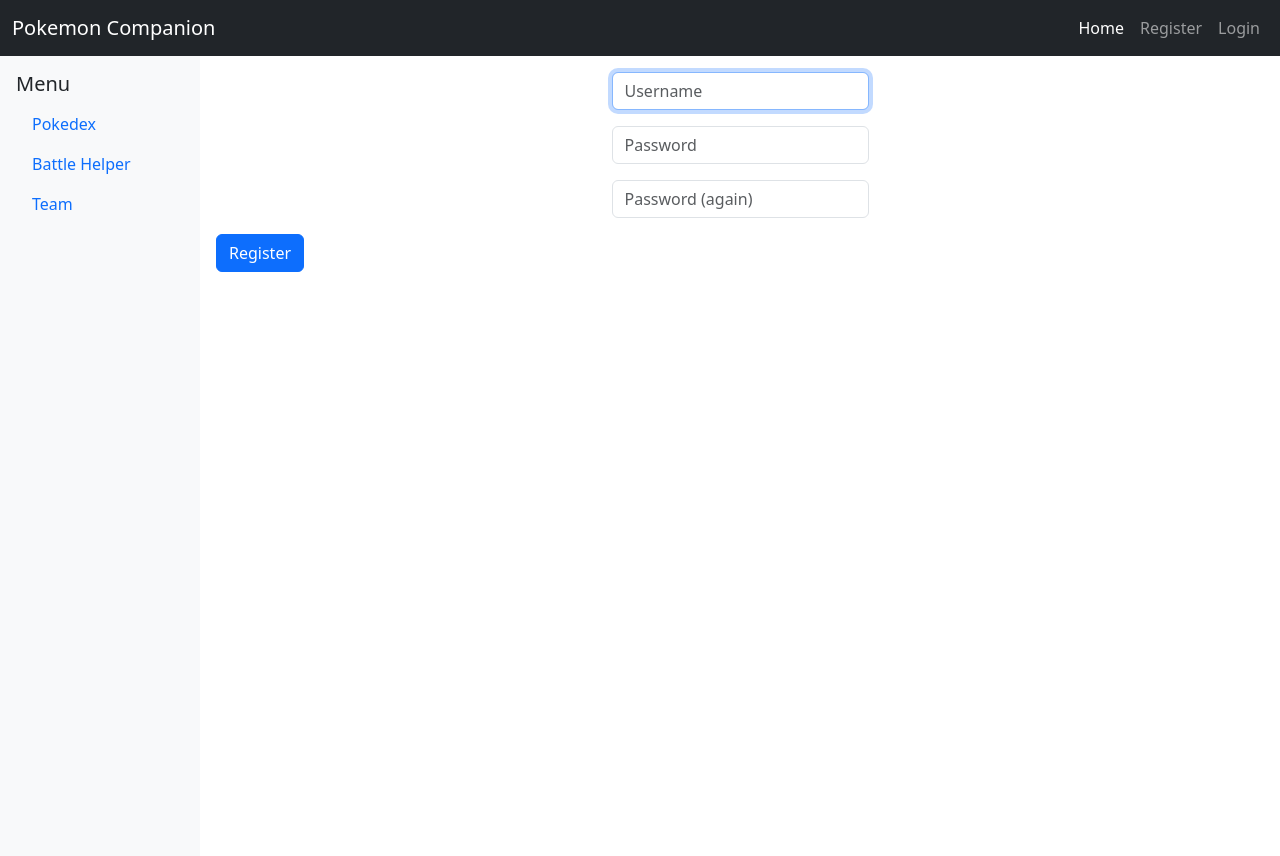
After one commit to Hamza-Salman/Pokemon_Companion, a Flask app: template templates/register.html in a window 1280 px wide. The commit adds this page. Run offline with Flask 3, Linux system fonts and the light colour scheme; the template is opened without the code that fills it, so the values that code supplies are empty.

Commit message:
Updated Query helper function to accept parameters insted of an entire query string to be more secure. Implemented users table in database as well as user registeration, login, and logout functionality. Also implemented an error page.

```diff
--- a/app.py
+++ b/app.py
@@ -1,7 +1,7 @@
-from flask import Flask, redirect, render_template, request
-import json
+from flask import Flask, redirect, render_template, request, session
 from helpers import fetch_pokemon_generation, fetch_pokemon_data, fetch_evoltion_chain, query_db
 from flask_session import Session
+from werkzeug.security import check_password_hash, generate_password_hash
 
 app = Flask(__name__)
 
@@ -55,20 +55,88 @@ def pokemon():
     #TODO:
     return "Hello, World!"
 
-@app.route("/register")
+@app.route("/register", methods=["GET", "POST"])
 def register():
     #TODO:
-    return "Hello, World!"
+    if request.method == "POST":
+        # Check if all values exist
+        username = request.form.get("username")
+        if not username:
+            return render_template("/error.html", error="Missing Username")
 
-@app.route("/login")
+        password = request.form.get("password")
+        if not password:
+            return render_template("/error.html", error="Missing Password")
+
+        password_check = request.form.get("confirmation")
+        if password != password_check:
+            return render_template("/error.html", error="Passwords Don't Match")
+
+        # Check if username is already taken
+        if len(query_db("SELECT * FROM users WHERE username = ?",(username,))) != 0:
+            return render_template("/error.html", error="username taken")
+
+        # else add user to database
+        else:
+            # using try catch to add user in case there is any issues on the database side.
+            try:
+                query_db("INSERT INTO users (username, hash) VALUES (?, ?)", (username, generate_password_hash(password)), commit=True)
+            except Exception as e:
+                return render_template("/error.html", error="Error while adding User")
+
+        # query database to make sure user is added
+        rows = query_db("SELECT * FROM users WHERE username = ?", (username,))
+        print("====================")
+        print(rows)
+        print("====================")
+        # log user into current session
+        session["user_id"] = rows[0]["id"]
+        session["username"] = rows[0]["username"]
+
+        return redirect("/")
+    else:
+        return render_template("/register.html")
+
+@app.route("/login", methods=["GET", "POST"])
 def login():
     #TODO:
-    return "Hello, World!"
+
+    if request.method == "POST":
+
+        session.clear()
+
+        if not request.form.get("username"):
+            return render_template("/error.html", error="must provide username")
+
+        # Ensure password was submitted
+        elif not request.form.get("password"):
+            return render_template("/error.html", error="must provide password")
+
+        # Query database for username
+        rows = query_db("SELECT * FROM users WHERE username = ?", (request.form.get("username"),))
+
+        # Ensure username exists and password is correct
+        if len(rows) != 1 or not check_password_hash(
+            rows[0]["hash"], request.form.get("password")
+        ):
+            return render_template("/error.html", error="invalid username and/or password")
+
+        # Remember which user has logged in
+        session["user_id"] = rows[0]["id"]
+        session["username"] = rows[0]["username"]
+
+        # Redirect user to home page
+        return redirect("/")
+    else:
+        return render_template("/login.html")
 
 @app.route("/logout")
 def logout():
     #TODO:
-    return "Hello, World!"
+
+    session.clear()
+
+    return redirect("/")
 
 @app.route("/team")
 def team():
--- a/helpers.py
+++ b/helpers.py
@@ -115,20 +115,23 @@ def fetch_evoltion_chain(pokemon_name):
         return []
 
 
-def query_db(query):
-
+def query_db(query, params=(), commit=False):
     connection = sqlite3.connect("pokemonCompanion.db")
+    connection.row_factory = sqlite3.Row  # return rows as dict-like objects
     cursor = connection.cursor()
 
-    results = []
     try:
-        cursor.execute(query)
-        results = cursor.fetchall()
+        cursor.execute(query, params)
+
+        if commit:
+            connection.commit()
+            return None
+
+        return cursor.fetchall()
+
     except sqlite3.Error as e:
-        print(f"Database error: {e}")
+        print(f"Database error: {e}\nQuery: {query}")
+        return None
 
     finally:
         connection.close()
-
-
-    return results
--- a/templates/index.html
+++ b/templates/index.html
@@ -3,6 +3,9 @@
 {% block main %}
 
 <h1>Welcome to the Pokemon Companion App</h1>
+{% if session["user_id"] %}
+    <h2>User: {{ session["username"] }} </h2>
+{% endif %}
 <p>The pokemon companion app is a project that I am working on as my final project for Harvard's CS50 Course</p>
 <h2>Key Features</h2>
 
--- a/templates/layout.html
+++ b/templates/layout.html
@@ -51,9 +51,14 @@
       </button>
       <div class="collapse navbar-collapse" id="navbarNav">
         <ul class="navbar-nav ms-auto">
-          <li class="nav-item"><a class="nav-link active" href="/">Home</a></li>
-          <li class="nav-item"><a class="nav-link" href="/register">Register</a></li>
-          <li class="nav-item"><a class="nav-link" href="/login">Login</a></li>
+          {% if session["user_id"] %}
+            <li class="nav-item"><a class="nav-link active" href="/">Home</a></li>
+            <li class="nav-item"><a class="nav-link" href="/logout">Logout</a></li>
+          {% else %}
+            <li class="nav-item"><a class="nav-link active" href="/">Home</a></li>
+            <li class="nav-item"><a class="nav-link" href="/register">Register</a></li>
+            <li class="nav-item"><a class="nav-link" href="/login">Login</a></li>
+          {% endif %}
         </ul>
       </div>
     </div>
--- /dev/null
+++ b/templates/register.html
@@ -0,0 +1,18 @@
+{% extends 'layout.html' %}
+
+{% block main %}
+
+    <form action="/register" method="post">
+        <div class="mb-3">
+            <input autocomplete="off" autofocus class="form-control mx-auto w-auto" name="username" placeholder="Username" type="text">
+        </div>
+        <div class="mb-3">
+            <input class="form-control mx-auto w-auto" name="password" placeholder="Password" type="password">
+        </div>
+        <div class="mb-3">
+            <input class="form-control mx-auto w-auto" name="confirmation" placeholder="Password (again)" type="password">
+        </div>
+        <button class="btn btn-primary" type="submit">Register</button>
+    </form>
+
+{% endblock %}
```
Also changed, not shown: templates/error.html (added, +9 -0 lines), templates/login.html (added, +15 -0 lines).
